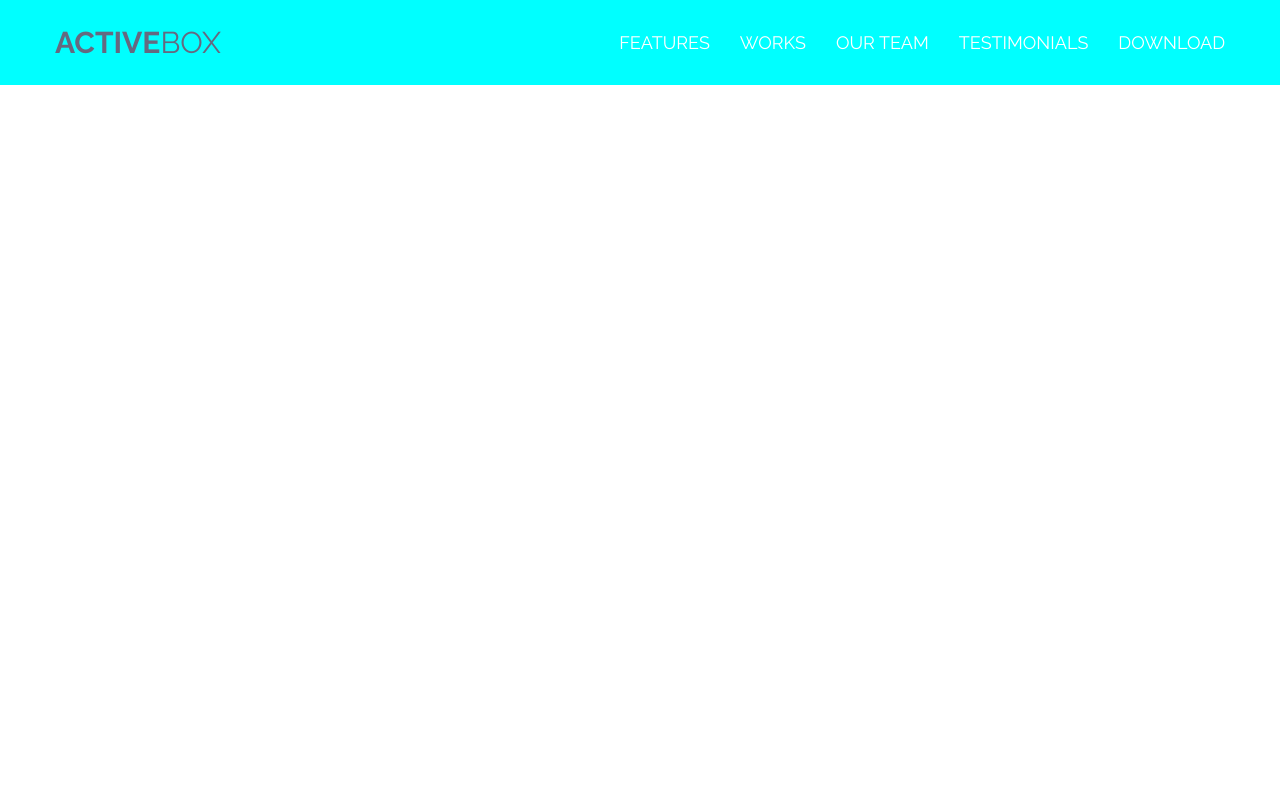
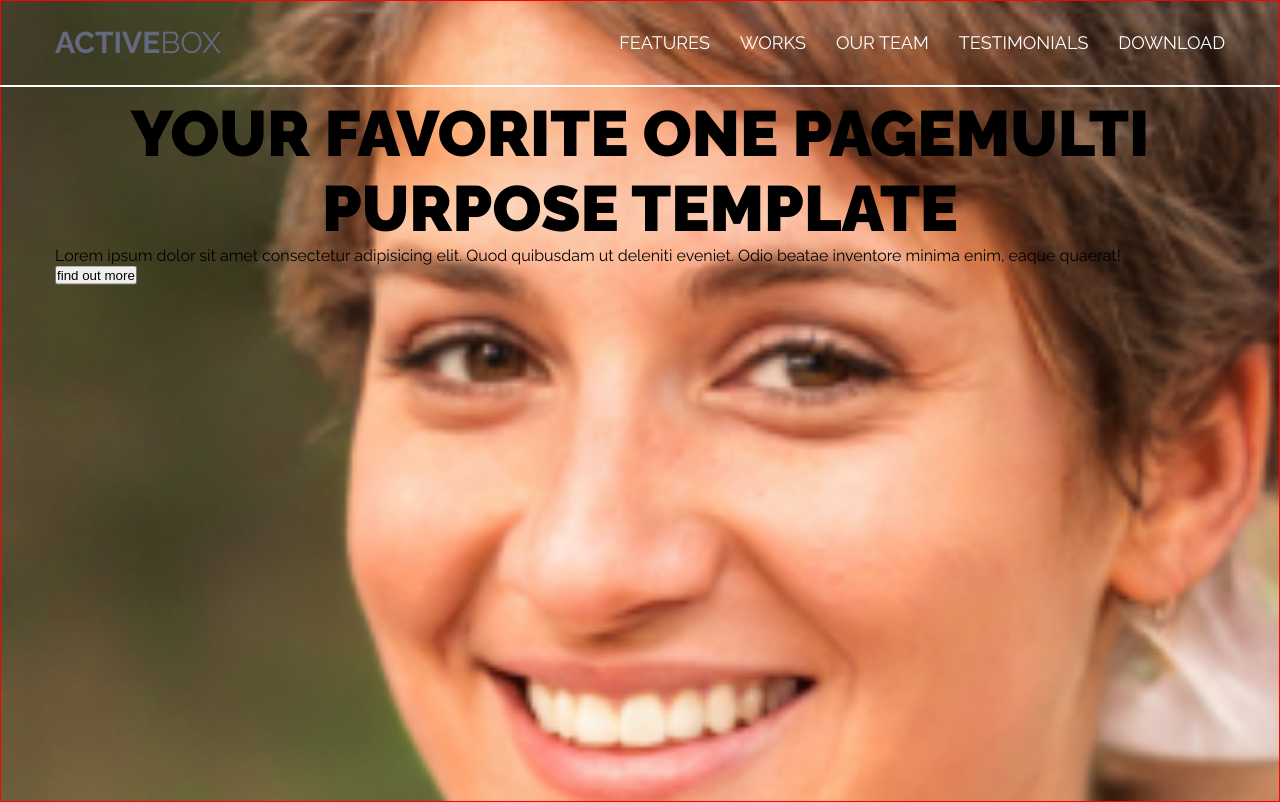
Before and after one commit to Korzun-Olga/Homework_TMS-front, a plain HTML site: page index.html in a window 1280 px wide. Drawn offline with Linux system fonts and the light colour scheme.

Commit message:
create main

```diff
--- a/index.html
+++ b/index.html
@@ -5,11 +5,23 @@
     <meta http-equiv="X-UA-Compatible" content="IE=edge" />
     <meta name="viewport" content="width=device-width, initial-scale=1.0" />
     <link rel="stylesheet" href="./css/index.css" />
-
     <title>Document</title>
   </head>
+
   <body>
     <header>
+      <section class="first_skreen">
+        <div class="container" id="first_skreen">
+          <h1>Your favorite one pagemulti purpose template</h1>
+          <p>
+            Lorem ipsum dolor sit amet consectetur adipisicing elit. Quod
+            quibusdam ut deleniti eveniet. Odio beatae inventore minima enim,
+            eaque quaerat!
+          </p>
+          <button>find out more</button>
+        </div>
+      </section>
+
       <section class="header">
         <div class="container">
           <div class="header-navigation">
@@ -29,18 +41,6 @@
           </div>
         </div>
       </section>
-
-      <section class="first_skreen">
-        <div class="container">
-          <h1>Your favorite one pagemulti purpose template</h1>
-          <p>
-            Lorem ipsum dolor sit amet consectetur adipisicing elit. Quod
-            quibusdam ut deleniti eveniet. Odio beatae inventore minima enim,
-            eaque quaerat!
-          </p>
-          <button>find out more</button>
-        </div>
-      </section>
     </header>
   </body>
 </html>
--- a/src/scss/first_skreen.scss
+++ b/src/scss/first_skreen.scss
@@ -1,9 +1,20 @@
 .first_skreen {
-  background-image: url("/img/img.jpg");
-  margin: auto;
+  background-image: url("/img/Rectangle\ 23.jpg");
   background-repeat: no-repeat;
   background-position: center;
-  background-size: contain;
-  width: 100%;
-  height: 100%;
+  background-size: cover;
+  min-height: 100vh;
+  position: relative;
+  padding: 0px;
+  border: 1px solid red;
 }
+#first_skreen {
+  transform: translate(0%, 50%);
+}
+h1 {
+  font-family: Raleway;
+  font-size: $_64px;
+  text-transform: uppercase;
+  font-weight: 800;
+  text-align: center;
+}
--- a/src/scss/header.scss
+++ b/src/scss/header.scss
@@ -5,7 +5,6 @@
   left: 0;
   width: 100%;
   z-index: 7;
-  background-color: aqua;
   border-bottom: 2px solid $white;
 }
 //прописываем свойства для коробки, сюда запихнула миксин флекс коробка, сентр, space-between
--- a/src/scss/index.scss
+++ b/src/scss/index.scss
@@ -20,3 +20,9 @@ html {
   margin: auto;
   padding: 0 15px;
 }
+
+h1 {
+  font-family: Raleway;
+  font-size: $_64px;
+  text-transform: uppercase;
+}
```
Also changed, not shown: css/index.css.
